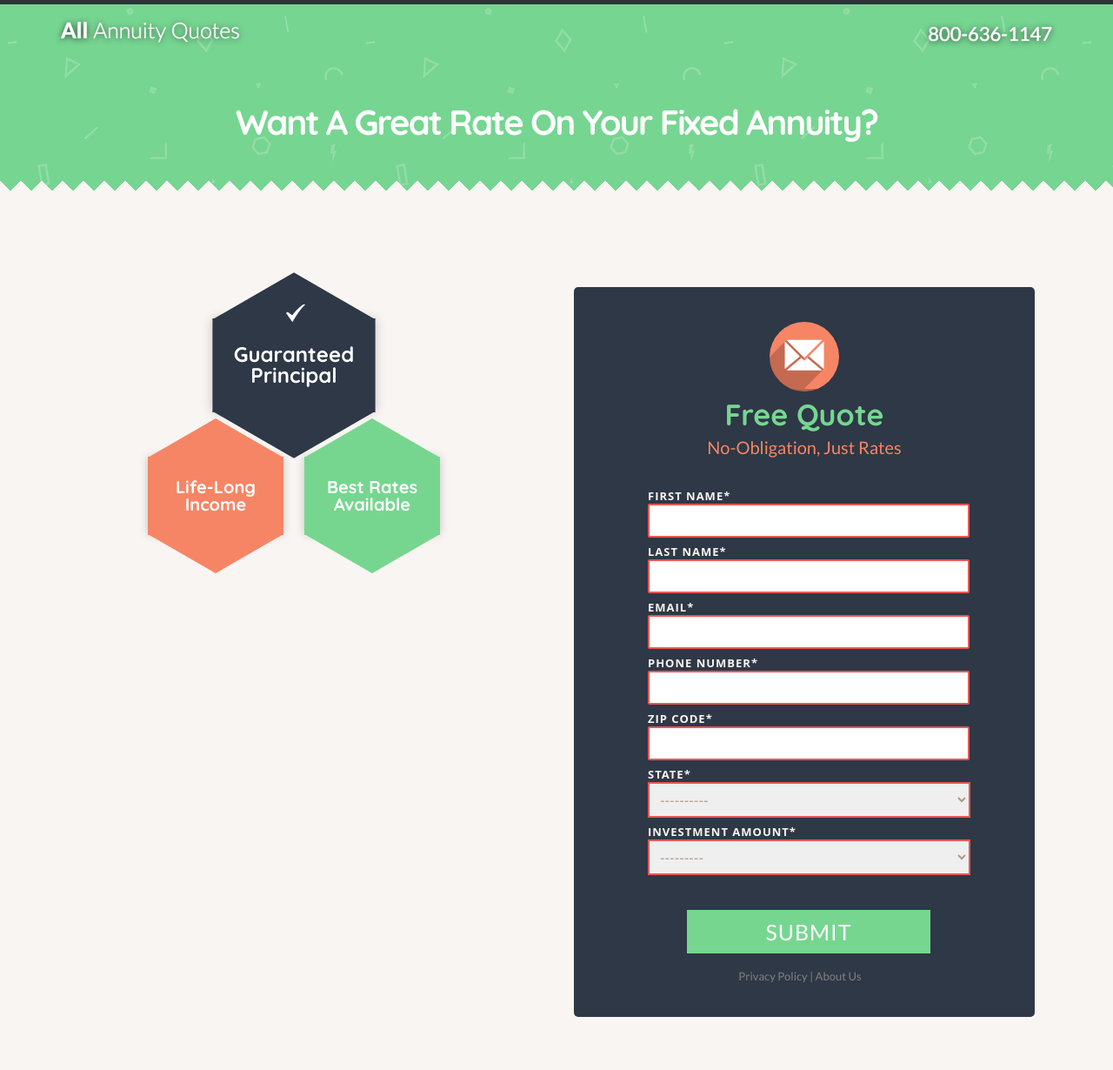
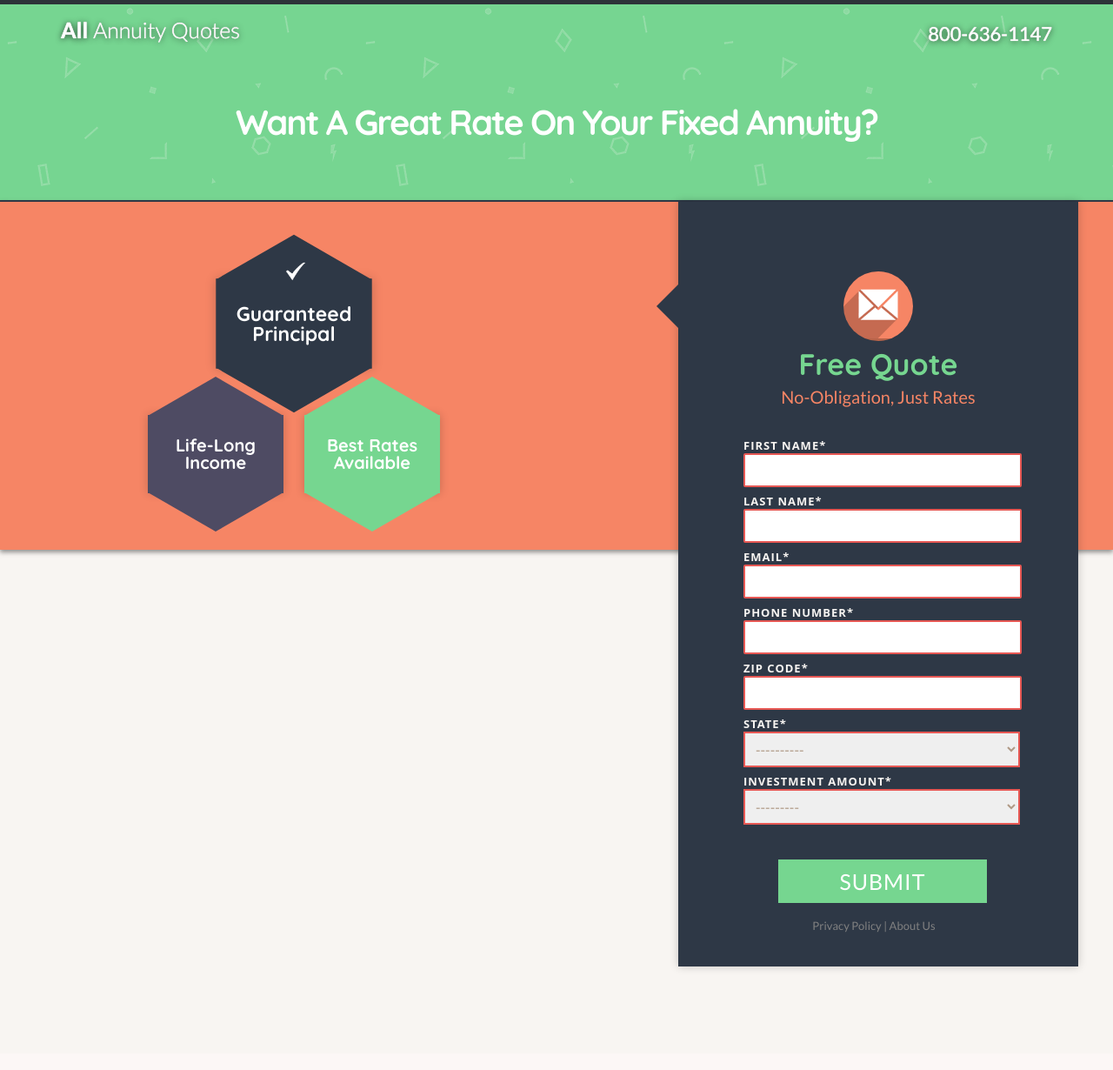
Before and after one commit to suryakiranjuthuka/AllAnnuityQuotes2, a PHP site: page / in a window 1280 px wide. Shown: the whole page at 87% size. After the commit the page ends 1116 px from the top, so only its background shows below. Run offline with PHP 8.4, Linux system fonts and the light colour scheme.

Commit message:
changing

```diff
--- a/index.php
+++ b/index.php
@@ -38,7 +38,7 @@
 
 
 
-    <div class=" container">
+    <div class=" bottomShadow container">
 
 <header> <!--class="bottomShadow"-->
 
@@ -60,12 +60,14 @@
 
 
 
-
-<section id="subTitleForm">
+<section class="bottomShadow" id="subTitleForm">
+<div id="subTitleFormCenter">
 
 <div id="hexContainer">
 
 	<div id="tickIcon"><img height="40" src="site_images/tick.png"></div>
+
+    <div class="hex4" id="hex4"></div>
 
 	<div class="hex1 allShadow" id="hex1"><div id="hexText1">Best Rates Available</div></div>
     <div class="hex2 allShadow" id="hex2"><div id="hexText2">Guaranteed Principal</div></div>
@@ -78,13 +80,9 @@
 
 
 
-
-
-
-
 <!--*************************************************************** Start FORM ******************************************************-->
-<section id="annuityFormContainer">
-
+<section class="allShadow" id="annuityFormContainer">
+	<div class="formTriangle"></div>
 
 	<img height="80" src="site_images/email.png">
 
@@ -202,12 +200,18 @@
 
 
 
+</div>
+</section>
 
 
 
 
 
-</section>
+
+
+
+
+
 
 
 <script type="text/javascript" src="javascripts/d3.min.js"></script>
--- a/javascripts/annuity_leads.js
+++ b/javascripts/annuity_leads.js
@@ -33,12 +33,12 @@ function counter()
 	.style("left","300px")
 	.style("top","100px")
 
-	d3.select("#hex3")
+	d3.select("#hex4")
 	.transition()
 	.duration(300)
 	.delay(1000)
-	.style("-webkit-transform","scale(1.2)")
-	.style("transform","scale(1.2)")
+	.style("-webkit-transform","scale(1.15)")
+	.style("transform","scale(1.15)")
 
 	d3.select("#tickIcon")
 	.transition()
@@ -95,8 +95,8 @@ function counter()
 	.transition()
 	.duration(300)
 	.delay(5000)
-	.style("-webkit-transform","scale(1.2)")
-	.style("transform","scale(1.2)")
+	.style("-webkit-transform","scale(1.15)")
+	.style("transform","scale(1.15)")
 
 
 
@@ -155,8 +155,8 @@ function counter()
 	.transition()
 	.duration(300)
 	.delay(9000)
-	.style("-webkit-transform","scale(1.2)")
-	.style("transform","scale(1.2)")
+	.style("-webkit-transform","scale(1.15)")
+	.style("transform","scale(1.15)")
 
 
 
--- a/stylesheets/annuity_leads.css
+++ b/stylesheets/annuity_leads.css
@@ -392,7 +392,7 @@ box-shadow: 0 0 10px 0px rgba(0, 0, 0, .2);
 .hex3:before {
     content: " ";
     width: 0; height: 0;
-    border-bottom: 45px solid #F68565;
+    border-bottom: 45px solid #4e4b63;
     border-left: 78px solid transparent;
     border-right: 78px solid transparent;
     position: absolute;
@@ -403,7 +403,7 @@ box-shadow: 0 0 10px 0px rgba(0, 0, 0, .2);
     margin-top: 45px;
     width: 156px;
     height: 90px;
-    background-color: #F68565;
+    background-color: #4e4b63;
     position: relative;
 }
 
@@ -412,7 +412,35 @@ box-shadow: 0 0 10px 0px rgba(0, 0, 0, .2);
     width: 0;
     position: absolute;
     bottom: -44px;
-    border-top: 45px solid #F68565;
+    border-top: 45px solid #4e4b63;
+    border-left: 78px solid transparent;
+    border-right: 78px solid transparent;
+}
+
+.hex4:before {
+    content: " ";
+    width: 0; height: 0;
+    border-bottom: 45px solid #2E3846;
+    border-left: 78px solid transparent;
+    border-right: 78px solid transparent;
+    position: absolute;
+    top: -44px
+}
+
+.hex4 {
+    margin-top: 45px;
+    width: 156px;
+    height: 90px;
+    background-color: #2E3846;
+    position: relative;
+}
+
+.hex4:after {
+    content: "";
+    width: 0;
+    position: absolute;
+    bottom: -44px;
+    border-top: 45px solid #2E3846;
     border-left: 78px solid transparent;
     border-right: 78px solid transparent;
 }
@@ -537,7 +565,7 @@ header h1 span{
 	background-repeat: repeat;
 }
 
-.container:after {
+/*.container:after {
     background: linear-gradient(-45deg, #F8F5F2 16px, transparent 0), linear-gradient(45deg, #F8F5F2 16px, transparent 0);
     background-position: left-bottom;
     background-repeat: repeat-x;
@@ -549,16 +577,25 @@ header h1 span{
     left: 0px;
     width: 100%;
     height: 32px;
+}*/
+
+#subTitleForm{
+	width:100%;
+	background-color:#F68565;
+	position:relative;
+	border-top:2px solid #2E3846;
+	/*border:1px solid lightgrey;*/
+
 }
 
-#subTitleForm{
+#subTitleFormCenter{
 	width:1200px;
-	height:1000px;
-	margin:0 auto;
-	/*border:1px solid lightgrey;*/
 	position:relative;
 	font-size:20px;
 	color:white;
+	margin:0 auto;
+	height:400px;
+	top:-100px;
 }
 
 #tickIcon{
@@ -572,6 +609,7 @@ header h1 span{
 #hexContainer{
 	position:relative;
 	right:80px;
+	top:50px;
 }
 
 #hex1{
@@ -608,22 +646,42 @@ header h1 span{
 	transform:scale(1);
 }
 
+#hex4{
+	position:absolute;
+	left:300px;
+	top:100px;
+	-webkit-transform:scale(1);
+	transform:scale(1);
+	display:none;
+}
+
 
 /*---------------- FORM CONTAINER ----------------*/
 #annuityFormContainer{
-	width:350px;
+	width:300px;
 	background-color:#2E3846;
 	padding-bottom:80px;
-	padding-top:40px;
-	padding-right:90px;
-	padding-left:90px;
-	border-radius:5px;
+	padding-top:20px;
+	padding-right:80px;
+	padding-left:80px;
+	/*border-radius:5px;*/
 	position:relative;
 	float:right;
 	text-align:center;
 	margin-top:100px;
-	margin-right:50px;
 	font-family:'Lato';
+}
+
+.formTriangle {
+	width: 0;
+	height: 0;
+	border-top: 30px solid transparent;
+	border-bottom: 30px solid transparent;
+	border-right:30px solid #2E3846;
+	position:relative;
+	right:105px;
+	top:70px;
+
 }
 
 #formInstructions{
```
